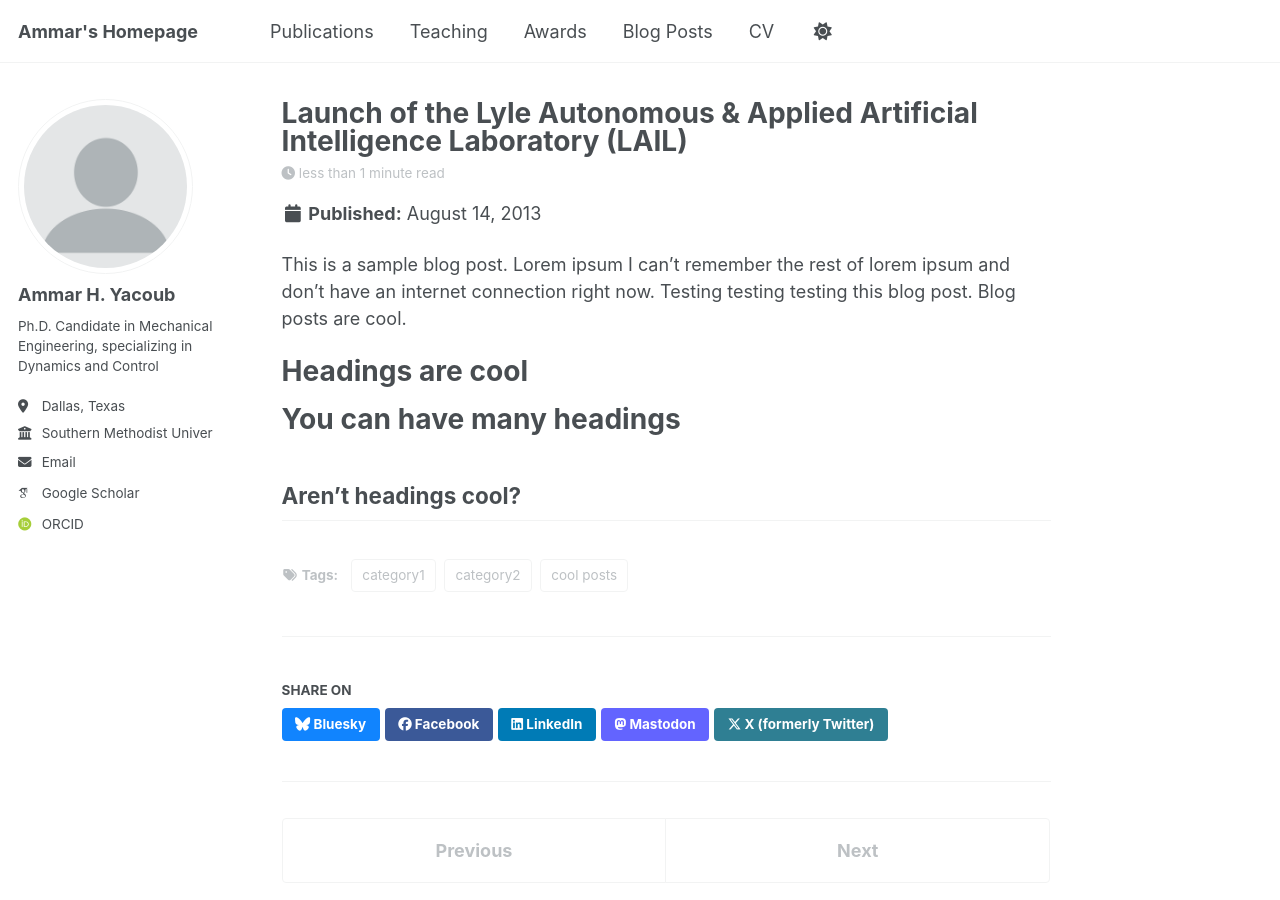
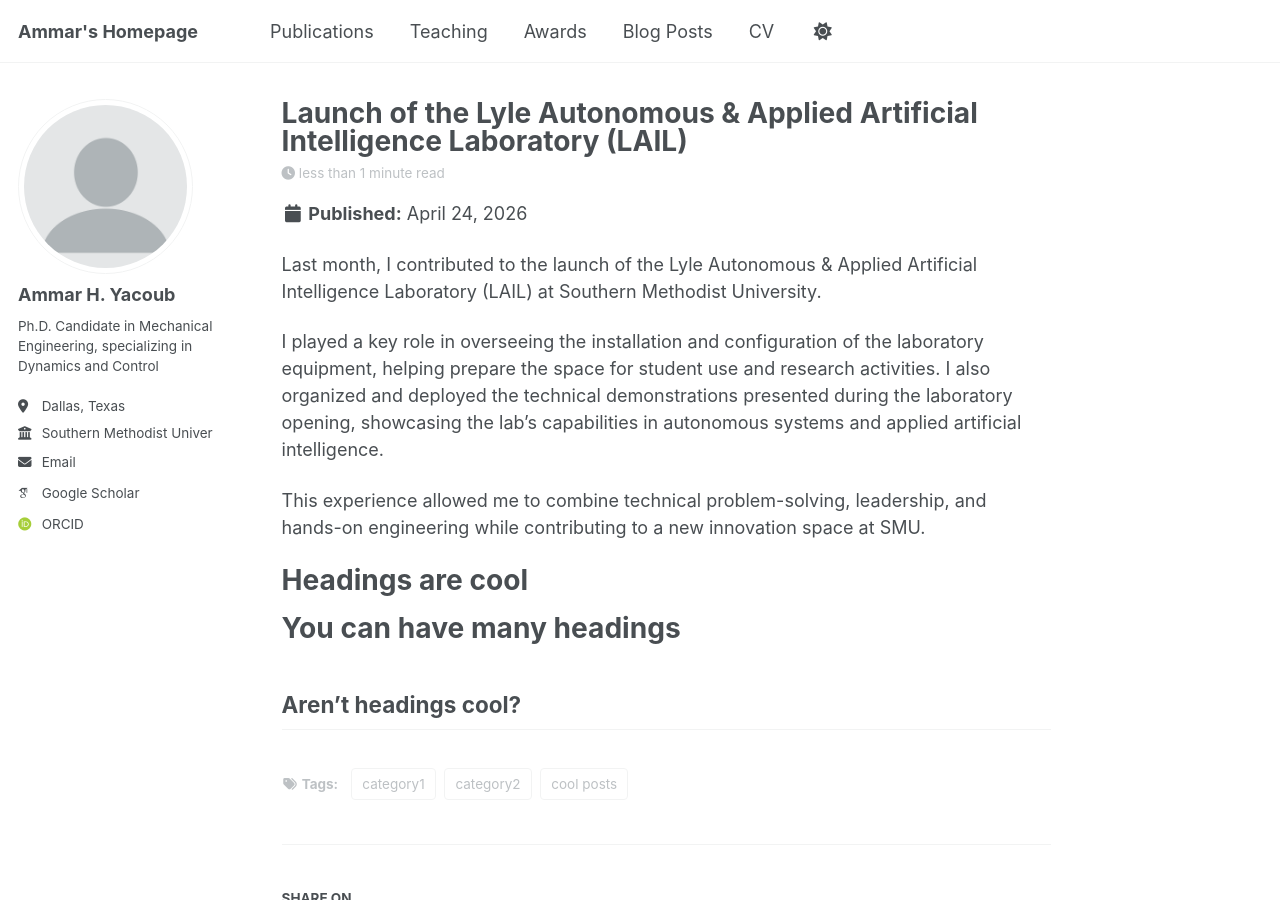
Before and after one commit to AmmarYacoub/AmmarYacoub.github.io, a Jekyll site: the page built from _posts/2013-08-14-blog-post-2.md, in a window 1280 px wide and 900 px high. Built offline with Jekyll 4.4.1, drawn with Linux system fonts in a browser that asks for light colours; some web fonts are replaced; a script bundle is joined from its source files by our own code; library files that are not in the unit come from our copies.

Commit message:
Update 2013-08-14-blog-post-2.md

```diff
--- a/_posts/2013-08-14-blog-post-2.md
+++ b/_posts/2013-08-14-blog-post-2.md
@@ -1,6 +1,6 @@
 ---
 title: 'Launch of the Lyle Autonomous & Applied Artificial Intelligence Laboratory (LAIL)'
-date: 2013-08-14
+date: 2026-04-24
 permalink: /posts/2013/08/blog-post-2/
 tags:
   - cool posts
@@ -8,7 +8,11 @@ tags:
   - category2
 ---
 
-This is a sample blog post. Lorem ipsum I can't remember the rest of lorem ipsum and don't have an internet connection right now. Testing testing testing this blog post. Blog posts are cool.
+Last month, I contributed to the launch of the Lyle Autonomous & Applied Artificial Intelligence Laboratory (LAIL) at Southern Methodist University.
+
+I played a key role in overseeing the installation and configuration of the laboratory equipment, helping prepare the space for student use and research activities. I also organized and deployed the technical demonstrations presented during the laboratory opening, showcasing the lab’s capabilities in autonomous systems and applied artificial intelligence.
+
+This experience allowed me to combine technical problem-solving, leadership, and hands-on engineering while contributing to a new innovation space at SMU.
 
 Headings are cool
 ======
```
